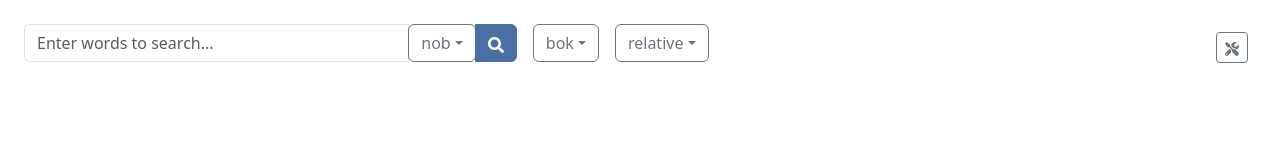
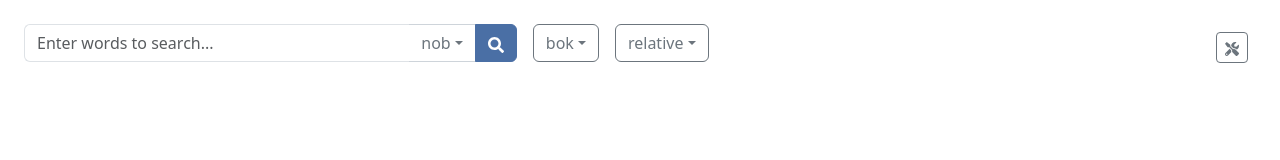
Before and after one commit to Yoonsen/ngram-pwa-new, a React (Create React App) app: page / in a window 1280 px wide. Shown: the top 160 px of the page. Built offline with nearby package versions, Linux system fonts and the light colour scheme; what chartjs-plugin-zoom would draw is missing.

Commit message:
Improve input group styling: seamless integration of language dropdown

```diff
--- a/src/components/SearchControls.js
+++ b/src/components/SearchControls.js
@@ -97,12 +97,20 @@ const SearchControls = ({ onSearch, onGraphTypeChange, data, onSettingsChange })
                         onChange={(e) => setWords(e.target.value)}
                         placeholder="Enter words to search..."
                         aria-label="Search words"
+                        style={{ borderRight: 'none' }}
                     />
                     <div className="dropdown">
                         <button
                             className="btn btn-outline-secondary dropdown-toggle"
                             type="button"
                             onClick={() => setShowLangDropdown(!showLangDropdown)}
+                            style={{
+                                borderLeft: 'none',
+                                borderRadius: '0',
+                                borderTop: '1px solid #ced4da',
+                                borderBottom: '1px solid #ced4da',
+                                borderRight: '1px solid #ced4da'
+                            }}
                         >
                             {lang}
                         </button>
```
